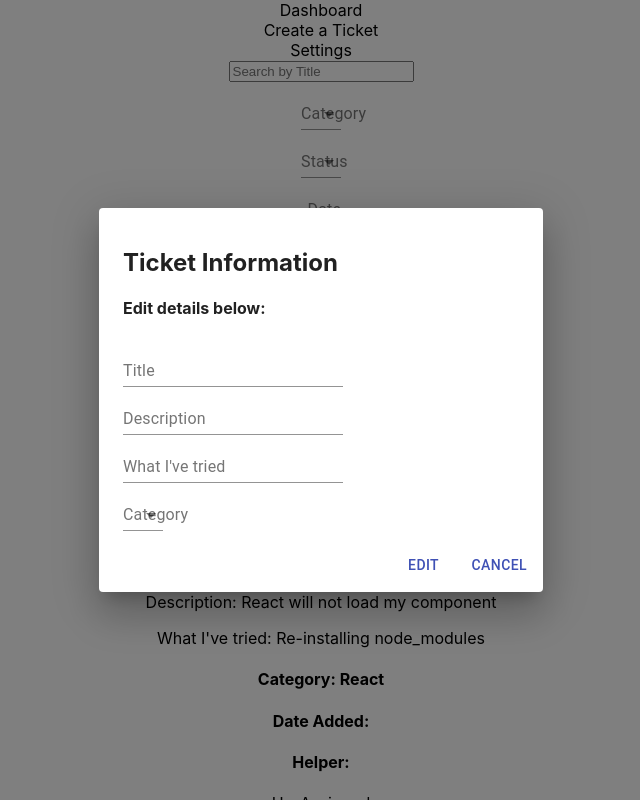
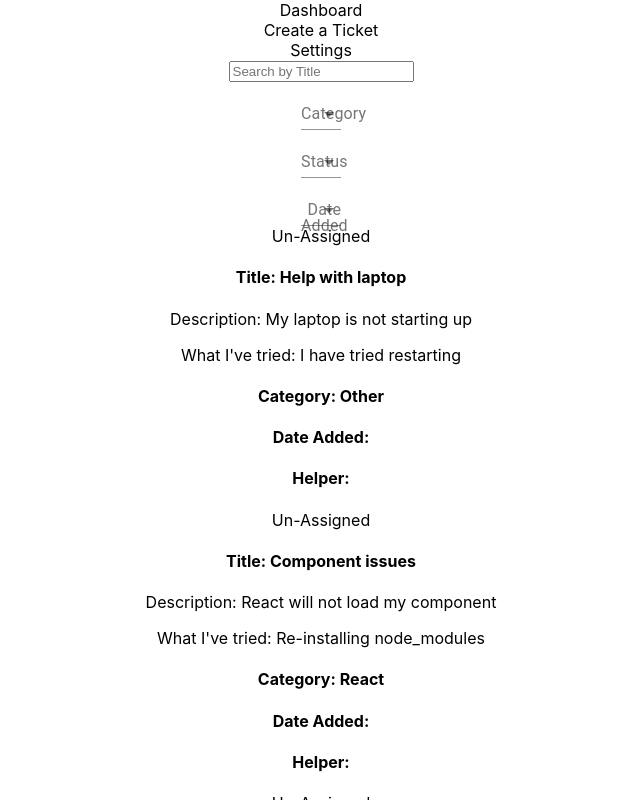
Before and after one commit to DevDeskQueue2/FrontEnd, a React (Create React App) app in the folder dev-desk-queue/: page /ticket-manager in a window 1280 px wide. Shown: the top 800 px of the page, without its empty margins (319-959 px from the left). Built offline with nearby package versions, Linux system fonts and the light colour scheme.

Commit message:
fixed edit dialog issue

```diff
--- a/dev-desk-queue/src/components/Tickets/EditTicketDialog.js
+++ b/dev-desk-queue/src/components/Tickets/EditTicketDialog.js
@@ -9,7 +9,6 @@ import { Select, InputLabel, MenuItem, FormControl  } from '@material-ui/core';
 const EditTicketDialog = props => {
 
     console.log('edit ticket dialog', props);
-    console.log('props.ticket === undefined', props.ticket=== undefined);
 
     const initialInfo = {
         title: '',
@@ -23,14 +22,12 @@ const EditTicketDialog = props => {
     const [info, setInfo] = React.useState(props.ticket)
 
     React.useEffect( () => {
-        if(props.ticket !== undefined) {
-            setInfo(props.ticket);
-        }
+        setInfo(props.ticket);
     }, [])
 
     React.useEffect( () => {
-        console.log('info changed', info);
-    }, [info])
+        setInfo(props.ticket)
+    }, [props.open])
 
     const handleChange = evt => {
         setInfo({
--- a/dev-desk-queue/src/components/Tickets/TicketManager.js
+++ b/dev-desk-queue/src/components/Tickets/TicketManager.js
@@ -56,7 +56,7 @@ const TicketManager = props => {
 
     React.useEffect( () => {
         console.log('ticket clicked', ticketToEdit);
-        if(ticketToEdit !== undefined) {
+        if(ticketToEdit.title !== '') {
             setEditTicketOpen(true);
         }
     }, [ticketToEdit])
```
